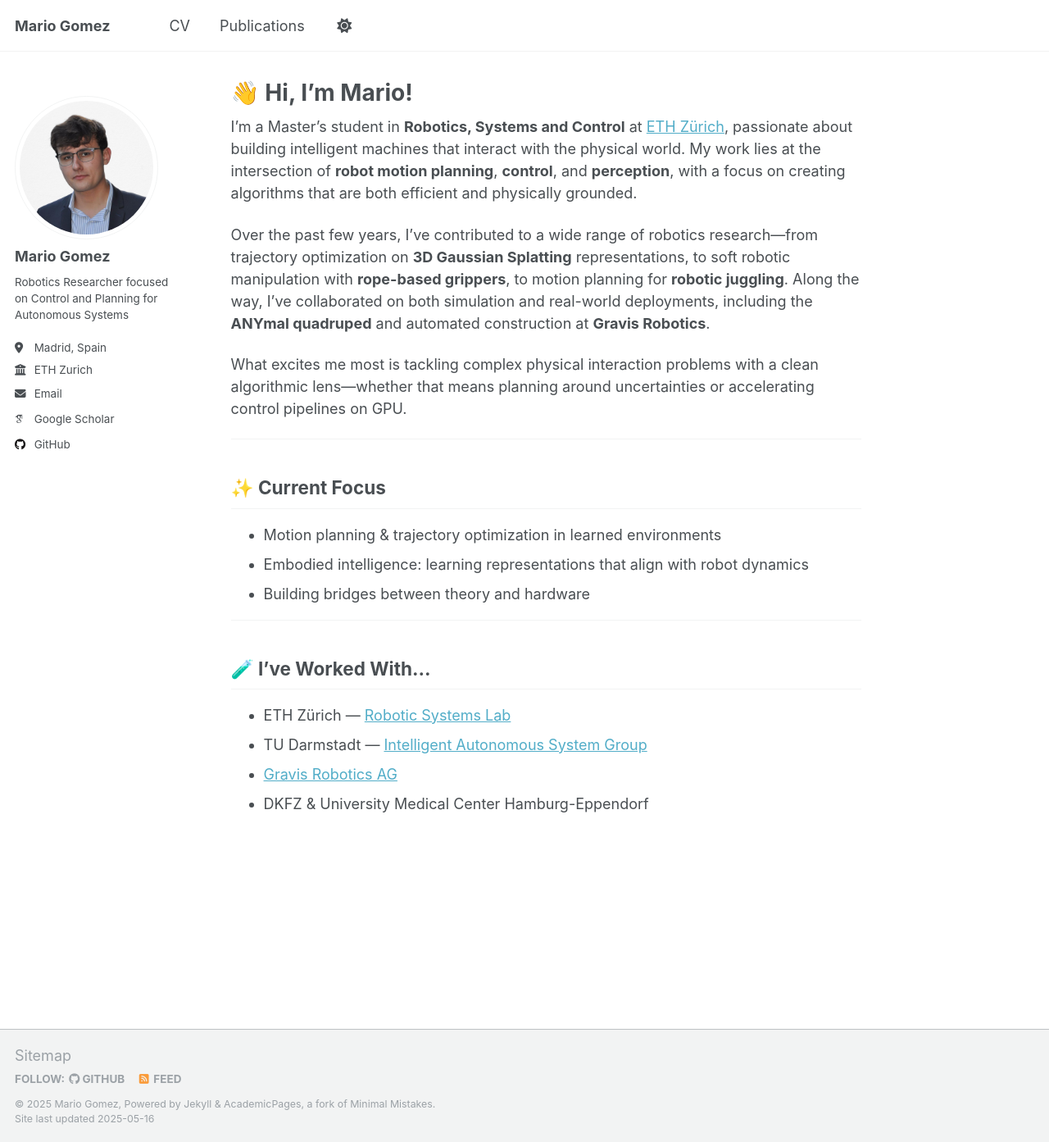
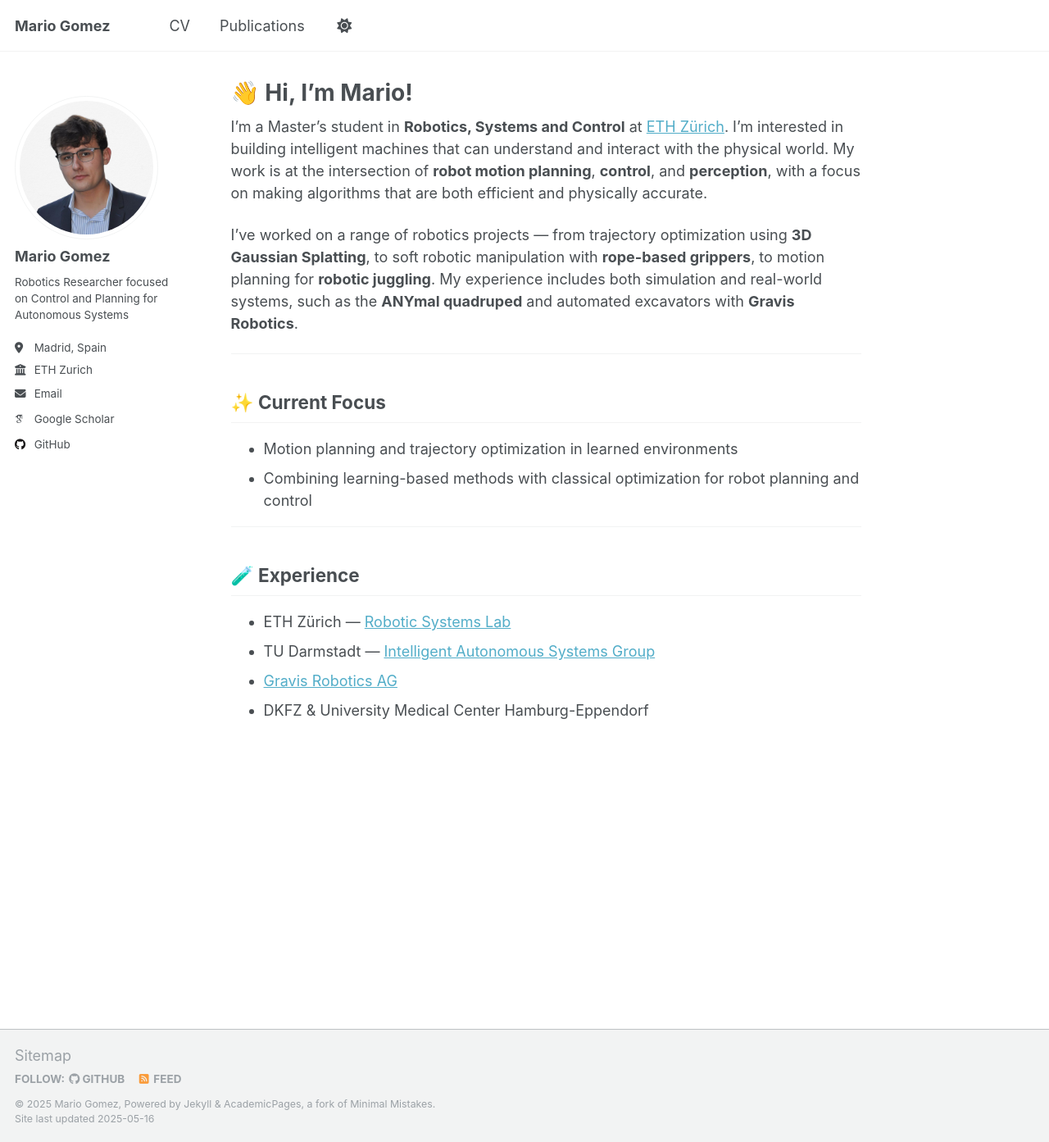
Before and after one commit to mgomezandreu/personal, a Jekyll site: the page built from _pages/about.md, in a window 1280 px wide and 1393 px high. Shown: the whole window at 82% size. Built offline with Jekyll 4.4.1, drawn with Linux system fonts in a browser that asks for light colours; some web fonts are replaced.

Commit message:
updated about page

```diff
--- a/_pages/about.md
+++ b/_pages/about.md
@@ -7,24 +7,22 @@ redirect_from:
   - /about.html
 ---
 
-I'm a Master's student in **Robotics, Systems and Control** at [ETH Zürich](https://ethz.ch/en.html), passionate about building intelligent machines that interact with the physical world. My work lies at the intersection of **robot motion planning**, **control**, and **perception**, with a focus on creating algorithms that are both efficient and physically grounded.
+I’m a Master’s student in **Robotics, Systems and Control** at [ETH Zürich](https://ethz.ch/en.html). I’m interested in building intelligent machines that can understand and interact with the physical world. My work is at the intersection of **robot motion planning**, **control**, and **perception**, with a focus on making algorithms that are both efficient and physically accurate.
 
-Over the past few years, I’ve contributed to a wide range of robotics research—from trajectory optimization on **3D Gaussian Splatting** representations, to soft robotic manipulation with **rope-based grippers**, to motion planning for **robotic juggling**. Along the way, I've collaborated on both simulation and real-world deployments, including the **ANYmal quadruped** and automated construction at **Gravis Robotics**.
-
-What excites me most is tackling complex physical interaction problems with a clean algorithmic lens—whether that means planning around uncertainties or accelerating control pipelines on GPU.
+I’ve worked on a range of robotics projects — from trajectory optimization using **3D Gaussian Splatting**, to soft robotic manipulation with **rope-based grippers**, to motion planning for **robotic juggling**. My experience includes both simulation and real-world systems, such as the **ANYmal quadruped** and automated excavators with **Gravis Robotics**.
 
 ---
 
 ## ✨ Current Focus
 
-- Motion planning & trajectory optimization in learned environments
-- Embodied intelligence: learning representations that align with robot dynamics
-- Building bridges between theory and hardware
+- Motion planning and trajectory optimization in learned environments
+- Combining learning-based methods with classical optimization for robot planning and control
 
 ---
-## 🧪 I’ve Worked With…
+
+## 🧪 Experience
 
 - ETH Zürich — [Robotic Systems Lab](https://rsl.ethz.ch/)
-- TU Darmstadt — [Intelligent Autonomous System Group](https://www.ias.informatik.tu-darmstadt.de/)
+- TU Darmstadt — [Intelligent Autonomous Systems Group](https://www.ias.informatik.tu-darmstadt.de/)
 - [Gravis Robotics AG](https://gravisrobotics.com/)
 - DKFZ & University Medical Center Hamburg-Eppendorf
```
